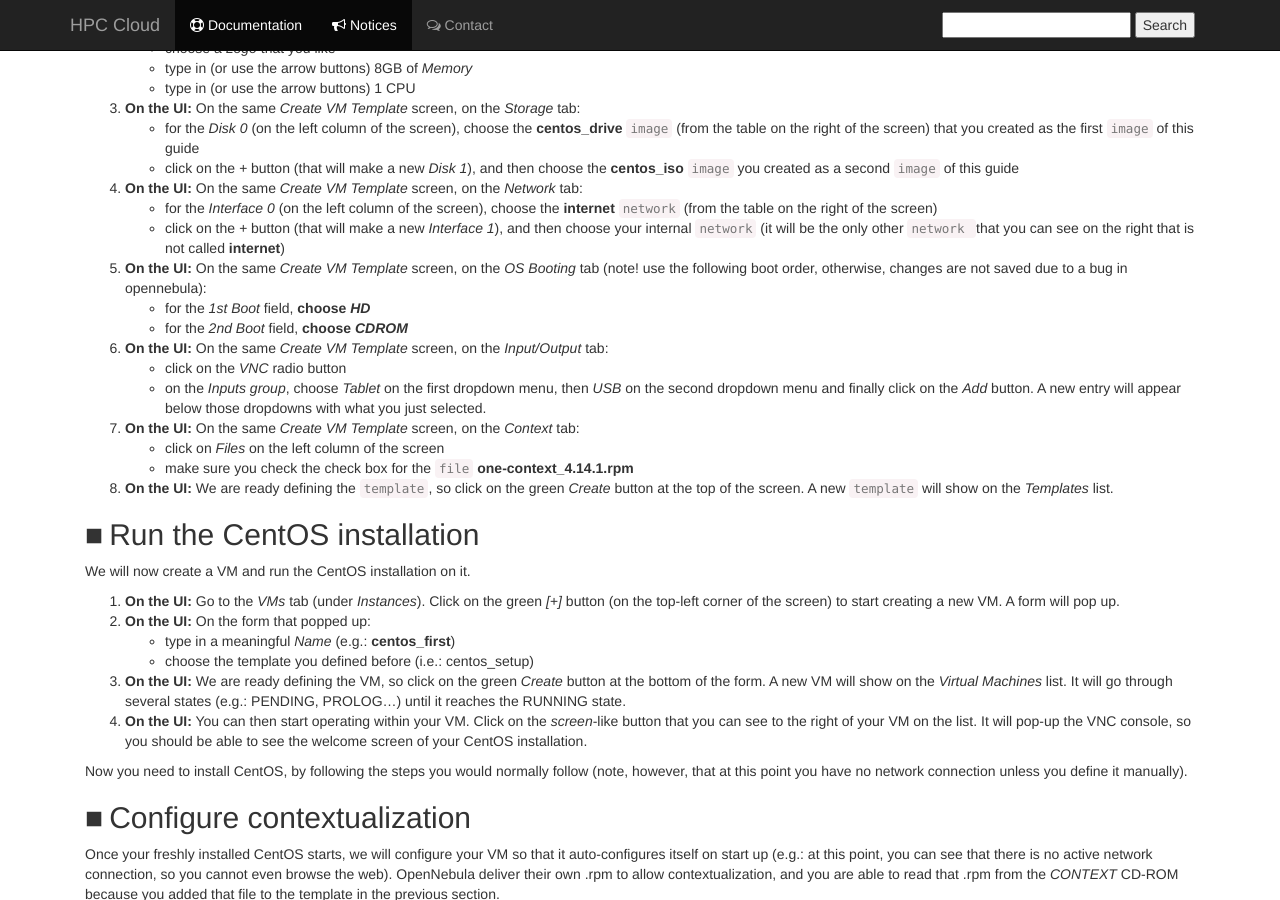
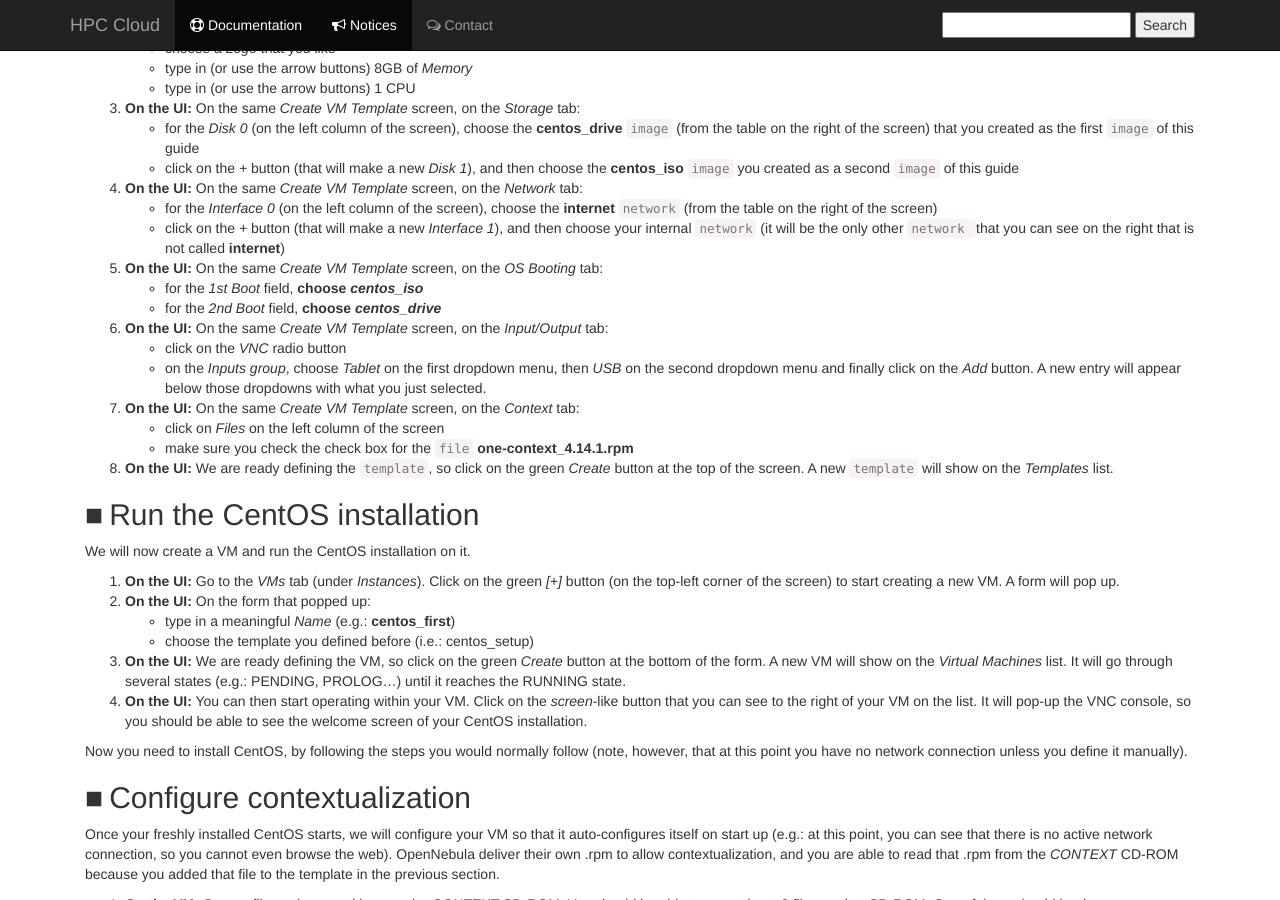
Before and after one commit to sara-nl/clouddocs, a Jekyll site: the page built from vm-scratch-centos.markdown, in a window 1280 px wide and 900 px high, scrolled down 1384 px. Built offline with Jekyll 4.4.1, drawn with Linux system fonts in a browser that asks for light colours; nearby versions of some CDN libraries; our own code applies the rules of GitHub Pages for plain Markdown files.

Commit message:
Update booting options in the template.
Following instructions did not work. The image failed to boot.
Changing Boot order to:
first: centos_iso
second: centos_drive
solved an issue

```diff
--- a/vm-scratch-centos.markdown
+++ b/vm-scratch-centos.markdown
@@ -72,9 +72,9 @@ Now that we have all components ready in the UI, we are ready to bring them toge
 4. **On the UI:** On the same _Create VM Template_ screen, on the _Network_ tab:
   * for the _Interface 0_ (on the left column of the screen), choose the **internet** `network` (from the table on the right of the screen)
   * click on the _+_ button (that will make a new _Interface 1_), and then choose your internal `network` (it will be the only other `network ` that you can see on the right that is not called **internet**)
-5.  **On the UI:** On the same _Create VM Template_ screen, on the _OS Booting_ tab (note! use the following boot order, otherwise, changes are not saved due to a bug in opennebula):
-  * for the _1st Boot_ field, **choose _HD_**
-  * for the _2nd Boot_ field, **choose _CDROM_**
+5.  **On the UI:** On the same _Create VM Template_ screen, on the _OS Booting_ tab:
+  * for the _1st Boot_ field, **choose _centos_iso_**
+  * for the _2nd Boot_ field, **choose _centos_drive_**
 6.  **On the UI:** On the same _Create VM Template_ screen, on the _Input/Output_ tab:
   * click on the _VNC_ radio button
   * on the _Inputs group_, choose _Tablet_ on the first dropdown menu, then _USB_ on the second dropdown menu and finally click on the _Add_ button. A new entry will appear below those dropdowns with what you just selected.
```
